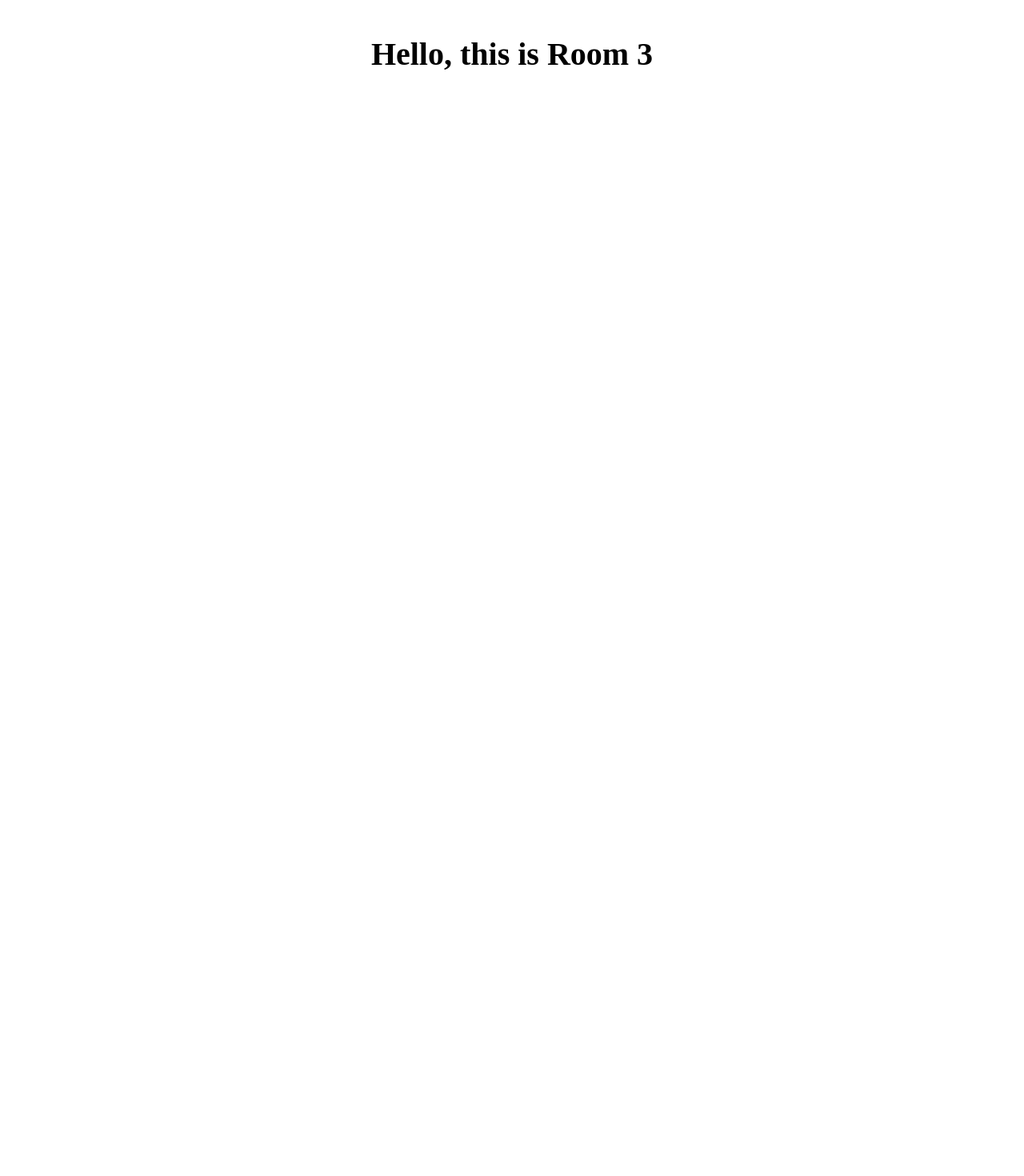
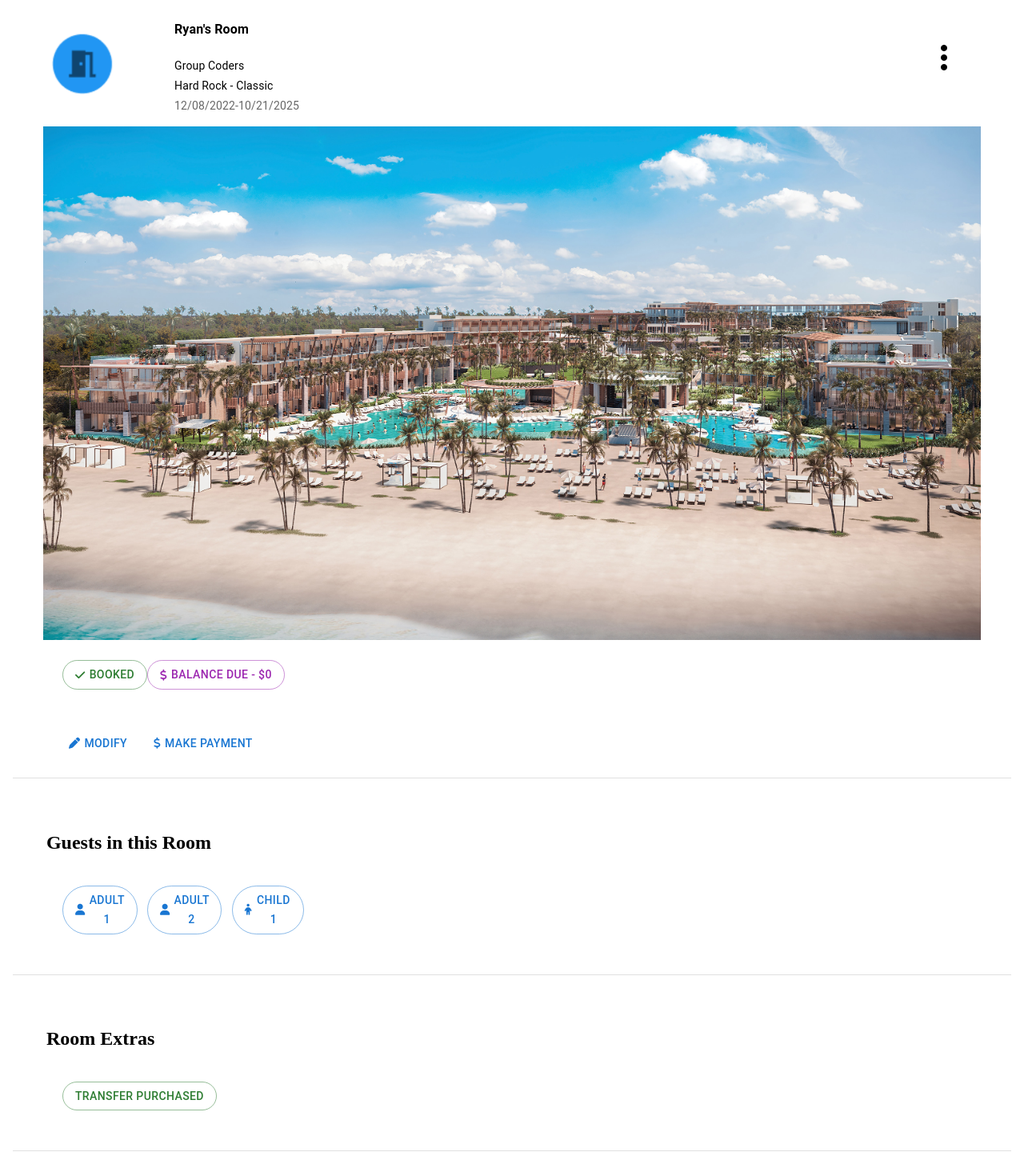
Before and after one commit to RyanHPaez/RoomDashboard, a React (Create React App) app: page /Room3 in a window 1280 px wide. Shown: the part 180-1650 px from the top of the page at 80% size. Before the commit the page ends 800 px from the top, so only its background shows below. Built offline with nearby package versions, Linux system fonts and the light colour scheme; no server answers.

Commit message:
room3 temp build up Data [1] doesnt work

```diff
--- a/src/App.tsx
+++ b/src/App.tsx
@@ -1,34 +1,40 @@
 import "./index.css";
 import "./App.css";
 import { BrowserRouter as Router, Route, Routes } from "react-router-dom";
-import { Navigation, Home, Room2, Room3, Roomapi } from "./components";
+import { Navigation, Home, Room2, Room3,Roomapi } from "./components";
 import Hamburger from "./components/Hamburger";
 import { useEffect } from "react";
-import { useState } from "react";
+import {useState} from 'react'
 
 function App() {
-  const [data, setData] = useState("");
+  const [data, setData]= useState(
+    ""
+)
 useEffect(() => {
     fetchedData();
   }, []);
 
+
 const fetchedData = async () => {
 const dataResponse = await fetch(
-      "https://destifyfunc-api-dev.azurewebsites.net/api/rooms?roomIds=ceae0d77-2fd6-dbe3-0f33-61c355c106ff,string4c0ad727-1652-3b6e-4adb-61c21a17a4b1",
+  "https://destifyfunc-api-dev.azurewebsites.net/api/rooms?roomIds=ceae0d77-2fd6-dbe3-0f33-61c355c106ff,4c0ad727-1652-3b6e-4adb-61c21a17a4b1",
   {
     method: "GET",
+
+
     headers: {
-          mode: "no-cors",
-          accept: "application/json",
-          "x-functions-key":
-            "trsmthTaK7p/CS6CSQamg0zB9xxmd9w5COrtM9vS1azadc4sksMYPA==",
+      mode:'no-cors',
+    accept:'application/json',
+      "x-functions-key": "trsmthTaK7p/CS6CSQamg0zB9xxmd9w5COrtM9vS1azadc4sksMYPA==",
     },
   }
 );
-    const response = await dataResponse.json();
-    setData(response);
+const response=await dataResponse.json()
+setData(response)
+
+
 };
-  console.log(data);
+console.log(data)
   return (
     <div className="App">
       <Hamburger
@@ -39,8 +45,8 @@ function App() {
         <Navigation />
         <Routes>
         <Route path="/" element={<Home />} />
-          <Route path="/Home" element={<Home />} />
-          <Route path="/Room2" element={<Room2 data={data} />} />
+          <Route path="/Home" element={<Home  />} />
+          <Route path="/Room2" element={<Room2 data={data}/>} />
           <Route path="/Room3" element={<Room3 />} />
           <Route path="/Roomapi" element={<Roomapi />} />
         </Routes>
--- a/src/components/Room3.tsx
+++ b/src/components/Room3.tsx
@@ -1,9 +1,226 @@
-import React from "react";
+import * as React from "react";
+import { styled } from "@mui/material/styles";
+import Grid from "@mui/material/Grid";
+import Typography from "@mui/material/Typography";
+import Button from "@mui/material/Button";
+import Divider from "@mui/material/Divider";
 
 function Room3() {
+
+  const Img = styled("img")({
+    margin: "auto",
+    display: "block",
+    maxWidth: "100%",
+    maxHeight: "100%",
+  });
   return (
-    <div className="col-sm-12 text-center">
-      <h1 className="font-weight-light">Hello, this is Room 3</h1>
+    <div className="Paper">
+      <Grid container spacing={2}>
+        <Grid item xs={3} md={2} sm container>
+          <Typography variant="subtitle1" component="div">
+            <div className="menuicon">
+              <a href={"/Home"}>
+                <Img
+                  id="Icon"
+                  alt="menubutton"
+                  src={require("../images/icon.png")}
+                />
+              </a>
+            </div>
+          </Typography>
+        </Grid>
+
+        <Grid item xs={6} md={8} sm container>
+          <Grid item xs container direction="column" spacing={2}>
+            <div className="roomInfo">
+              <Grid item xs>
+                <Typography variant="subtitle1">
+                  <h4>Ryan's Room</h4>
+                </Typography>
+                <Typography variant="body2" gutterBottom>
+                  Group Coders
+                </Typography>
+                <Typography variant="body2" gutterBottom>
+                  Hard Rock -
+                  Classic
+                </Typography>
+                <Typography variant="body2" color="text.secondary">
+                  <Grid item>
+                    <Typography sx={{ cursor: "pointer" }} variant="body2">
+                    12/08/2022-10/21/2025
+                    </Typography>
+                  </Grid>
+                </Typography>
+              </Grid>
+            </div>
+          </Grid>
+        </Grid>
+
+        <Grid item xs={3} md={2} sm container>
+          <Typography variant="body2" component="div">
+            <div className="menuicon">
+              <a href={"/Home"}>
+                <Img
+                  id="menuIcon"
+                  alt="menubutton"
+                  src={require("../images/vertmenu.png")}
+                />
+              </a>
+            </div>
+          </Typography>
+        </Grid>
+
+        <Grid item xs={11} md={11} sm container>
+          <div className="resortImg">
+            <Img
+              id="resortIcon"
+              alt="resort"
+              src={require("../images/resort.jpg")}
+            />
+          </div>
+        </Grid>
+      </Grid>
+
+      <div className="buttons">
+        <Grid container spacing={2}>
+          <Grid
+            item
+            xs={4}
+            md={1}
+            sx={{
+              mb: 3,
+            }}
+          >
+            <Button
+              variant="outlined"
+              color="success"
+              style={{ borderRadius: 50 }}
+            >
+              <i className="fa-solid fa-check"></i>
+              Booked
+            </Button>
+          </Grid>
+
+          <Grid item xs={4} md={2}>
+            <Button
+              style={{ borderRadius: 50 }}
+              variant="outlined"
+              color="secondary"
+            >
+              <i className="fa-solid fa-dollar-sign"></i>
+              Balance Due - $0
+            </Button>
+          </Grid>
+          <Grid item xs={4} md={8}></Grid>
+        </Grid>
+      </div>
+
+      <div className="buttons">
+        <Grid container spacing={2}>
+          <Grid item xs={4} md={1}>
+            <Button style={{ borderRadius: 50 }}>
+              <i className="fa-solid fa-pen"></i>
+              Modify
+            </Button>
+          </Grid>
+
+          <Grid item xs={4} md={2}>
+            <Button style={{ borderRadius: 50 }}>
+              <i className="fa-solid fa-dollar-sign"></i>
+              Make Payment
+            </Button>
+          </Grid>
+          <Grid item xs={4} md={8}></Grid>
+        </Grid>
+      </div>
+
+      <div className="divider">
+        <Divider variant="middle" />
+      </div>
+      <div className="Guests" style={{ fontSize: "12px" }}>
+        <Grid container spacing={2}>
+          <Grid
+            item
+            xs={11}
+            md={11}
+            sx={{
+              mb: 3,
+              mr: 5,
+            }}
+          >
+            <h1>Guests in this Room</h1>
+          </Grid>
+        </Grid>
+        <Grid container spacing={2}>
+          <Grid item xs={4} md={1}>
+            <Button variant="outlined" style={{ borderRadius: 50 }}>
+              <i className="fa-solid fa-user"></i>
+              Adult 1
+            </Button>
+          </Grid>
+          <Grid item xs={4} md={1}>
+            <Button variant="outlined" style={{ borderRadius: 50 }}>
+              <i className="fa-solid fa-user"></i>
+              Adult 2
+            </Button>
+          </Grid>
+          <Grid item xs={4} md={1}>
+            <Button variant="outlined" style={{ borderRadius: 50 }}>
+              <i className="fa-solid fa-child"></i>Child 1
+            </Button>
+          </Grid>
+          <Grid item xs={1} md={8}></Grid>
+        </Grid>
+      </div>
+
+      <div className="divider">
+        <Divider variant="middle" />
+      </div>
+      <div className="Extras" style={{ fontSize: "12px" }}>
+        <Grid container spacing={2}>
+          <Grid
+            item
+            xs={11}
+            md={11}
+            sx={{
+              mb: 3,
+              mr: 5,
+            }}
+          >
+            <h1>Room Extras</h1>
+          </Grid>
+        </Grid>
+        <Grid container spacing={2}>
+          <Grid item xs={3} md={3}>
+            <Button
+              variant="outlined"
+              color="success"
+              style={{ borderRadius: 50 }}
+            >
+              Transfer Purchased
+            </Button>
+          </Grid>
+          <Grid item xs={9} md={8}></Grid>
+        </Grid>
+      </div>
+      <div className="divider">
+        <Divider variant="middle" />
+      </div>
+
+      <div className="Cancel">
+        <Grid container spacing={2}>
+          <Grid item xs={3} md={3}>
+            <Button
+              variant="contained"
+              color="error"
+              style={{ borderRadius: 50 }}
+            >
+              Cancel Room
+            </Button>
+          </Grid>
+          <Grid item xs={9} md={8}></Grid>
+        </Grid>
+      </div>
     </div>
   );
 }
```
Lines whose indentation alone changed are shown as unchanged.
